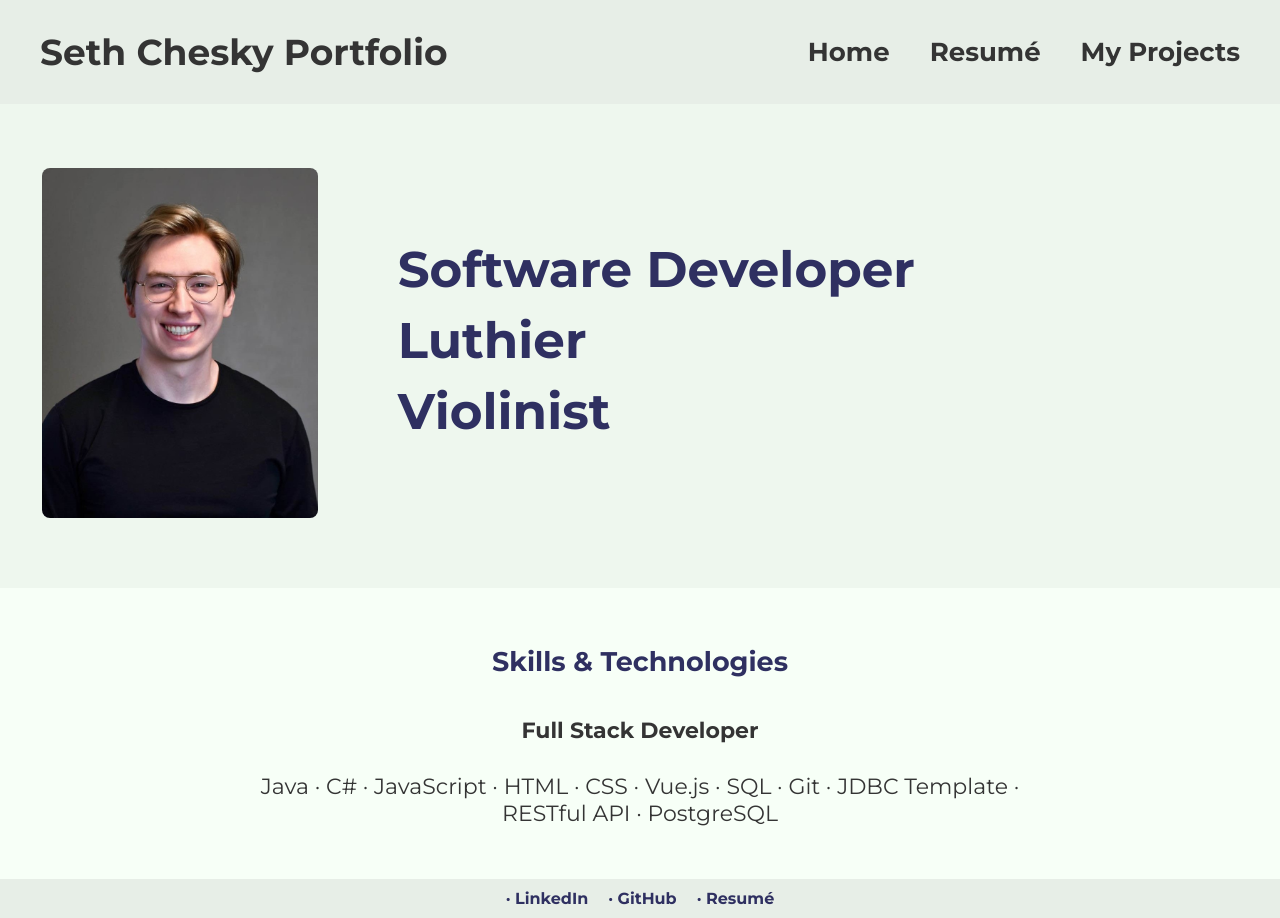
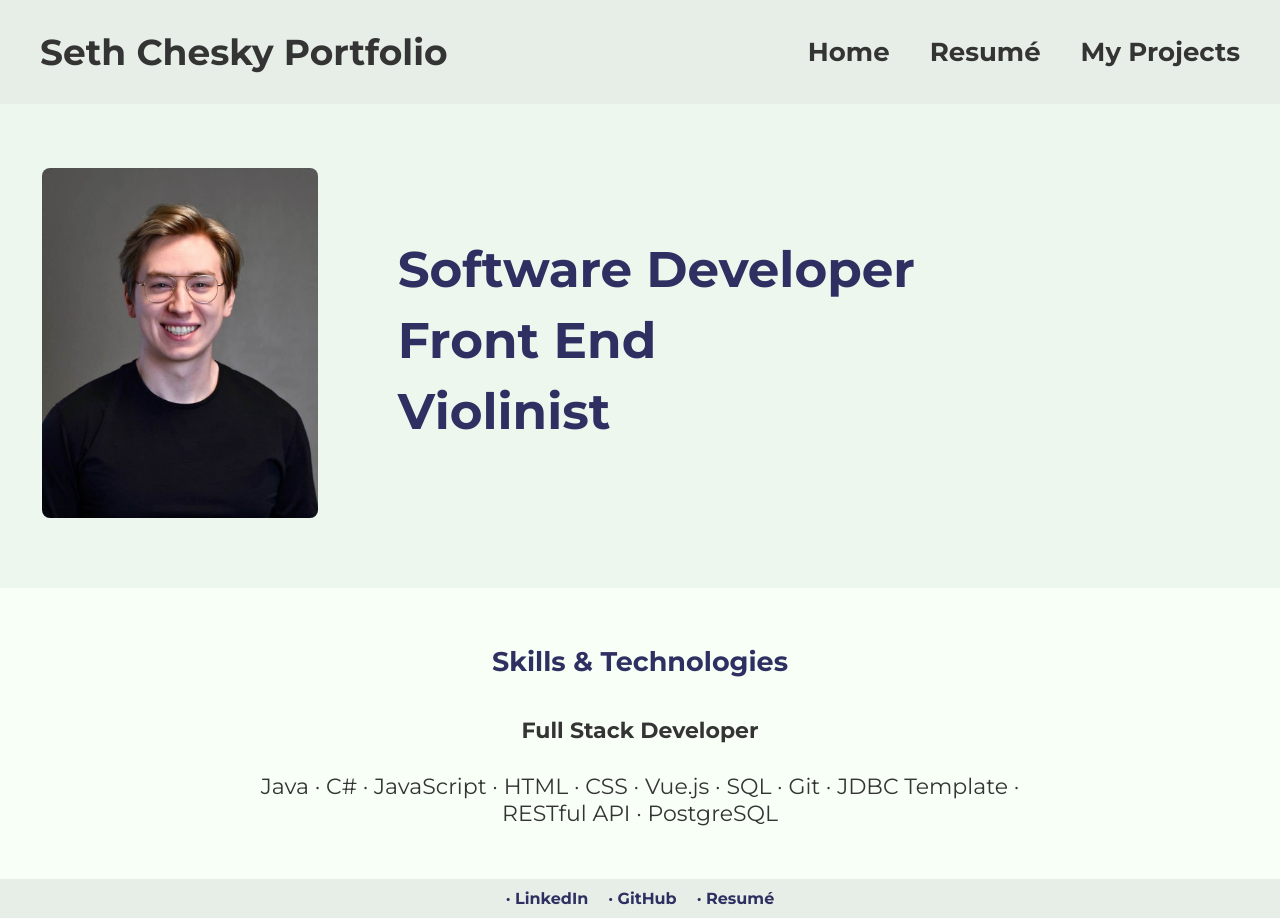
Before and after one commit to chethnut/portfolio-page-vue, a Vue app: page / in a window 1280 px wide. Built offline with nearby package versions, Linux system fonts and the light colour scheme.

Commit message:
attempting to fix url bug

```diff
--- a/src/views/AboutView.vue
+++ b/src/views/AboutView.vue
@@ -5,7 +5,7 @@
       <img class="profile-picture" src="../assets/Profile-Picture-2.jpg">
       <div class="characteristics-container">
         <h3 class="characteristics">Software Developer</h3>
-        <h3 class="characteristics">Luthier</h3>
+        <h3 class="characteristics">Front End</h3>
         <h3 class="characteristics">Violinist</h3>
       </div>
     </div>
```
